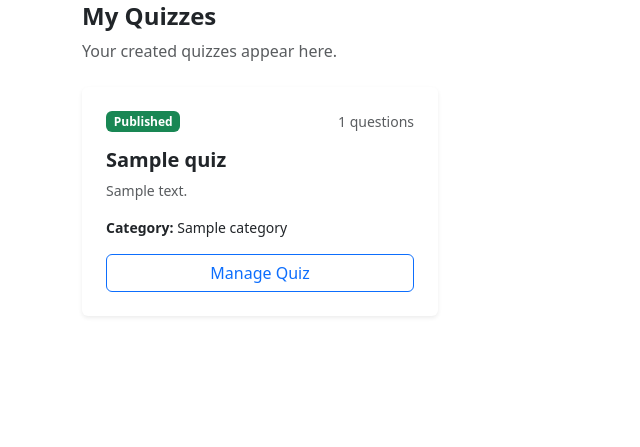
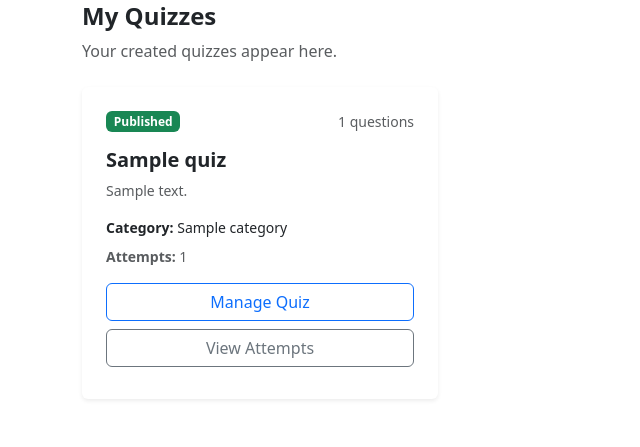
Before and after one commit to IronMonger13/QuizForge, a Django app: page /dashboard/ in a window 1280 px wide. Shown: the part 658-1105 px from the top of the page, without its empty margins (0-640 px from the left). Before the commit the page ends 975 px from the top, so only its background shows below. Run offline with Django 5.2, Linux system fonts and the light colour scheme; a user stored in the database is signed in; tables that the repository leaves empty hold one stand-in row (values such as "Sample post").

Commit message:
Add quick quiz actions to dashboard

```diff
--- a/quizzes/templates/quizzes/dashboard.html
+++ b/quizzes/templates/quizzes/dashboard.html
@@ -98,6 +98,7 @@
             </div>
         </div>
         <!-- My quizzes -->
+        <!-- My quizzes -->
         <div class="mb-4">
             <h4 class="fw-bold">My Quizzes</h4>
             <p class="text-muted">Your created quizzes appear here.</p>
@@ -107,6 +108,7 @@
                 <div class="col-md-6 col-lg-4">
                     <div class="card h-100 border-0 shadow-sm">
                         <div class="card-body p-4">
+                            <!-- Quiz status and question count -->
                             <div class="d-flex justify-content-between align-items-center mb-3">
                                 <span class="badge {% if quiz.status == 'published' %}bg-success{% else %}bg-secondary{% endif %}">
                                     {{ quiz.get_status_display }}
@@ -117,12 +119,54 @@
                             <p class="text-muted small">
                                 {{ quiz.description|default:"No description provided."|truncatewords:15 }}
                             </p>
-                            <p class="small mb-3">
-                                <strong>Category:</strong>
-                                {{ quiz.category.name }}
+                            <p class="small mb-2">
+                                <strong>Category:</strong> {{ quiz.category.name }}
                             </p>
+                            <p class="small text-muted mb-3">
+                                <strong>Attempts:</strong> {{ quiz.attempt_count }}
+                            </p>
+                            <!-- Main management action -->
                             <a href="{% url 'quizzes:quiz_detail' quiz.id %}"
-                               class="btn btn-outline-primary w-100">Manage Quiz</a>
+                               class="btn btn-outline-primary w-100 mb-2">Manage Quiz</a>
+                            <!-- Published quiz actions -->
+                            {% if quiz.status == "published" %}
+                                {% if quiz.attempt_count > 0 %}
+                                    <a href="{% url 'quizzes:quiz_attempt_history' quiz.id %}"
+                                       class="btn btn-outline-secondary w-100 mb-2">View Attempts</a>
+                                {% endif %}
+                                {% if not quiz.is_sample %}
+                                    <form method="post"
+                                          action="{% url 'quizzes:unpublish_quiz' quiz.id %}"
+                                          onsubmit="return confirm('Unpublish this quiz? Existing attempts and results will be preserved.');">
+                                        {% csrf_token %}
+                                        <button type="submit" class="btn btn-outline-danger w-100">
+                                            Unpublish Quiz
+                                        </button>
+                                    </form>
+                                {% endif %}
+                                <!-- Draft quiz actions -->
+                            {% else %}
+                                {% if quiz.attempt_count == 0 and not quiz.is_sample %}
+                                    <div class="d-flex gap-2 mb-2">
+                                        <a href="{% url 'quizzes:edit_quiz' quiz.id %}"
+                                           class="btn btn-outline-secondary flex-fill">Edit</a>
+                                        <a href="{% url 'quizzes:delete_quiz' quiz.id %}"
+                                           class="btn btn-outline-danger flex-fill">Delete</a>
+                                    </div>
+                                {% endif %}
+                                {% if not quiz.is_sample %}
+                                    <form method="post"
+                                          action="{% url 'quizzes:publish_quiz' quiz.id %}"
+                                          onsubmit="return confirm('Publish this quiz? It will become available to other users.');">
+                                        {% csrf_token %}
+                                        <button type="submit" class="btn btn-success w-100">Publish Quiz</button>
+                                    </form>
+                                {% endif %}
+                                {% if quiz.attempt_count > 0 %}
+                                    <a href="{% url 'quizzes:quiz_attempt_history' quiz.id %}"
+                                       class="btn btn-outline-secondary w-100 mt-2">View Attempts</a>
+                                {% endif %}
+                            {% endif %}
                         </div>
                     </div>
                 </div>
--- a/quizzes/views.py
+++ b/quizzes/views.py
@@ -19,7 +19,10 @@ def dashboard(request):
     my_quizzes = (
         Quiz.objects.filter(owner=request.user)
         .select_related("category")
-        .annotate(question_count=Count("questions"))
+        .annotate(
+            question_count=Count("questions", distinct=True),
+            attempt_count=Count("attempts", distinct=True),
+        )
     )
 
     # Quiz creation statistics.
```
